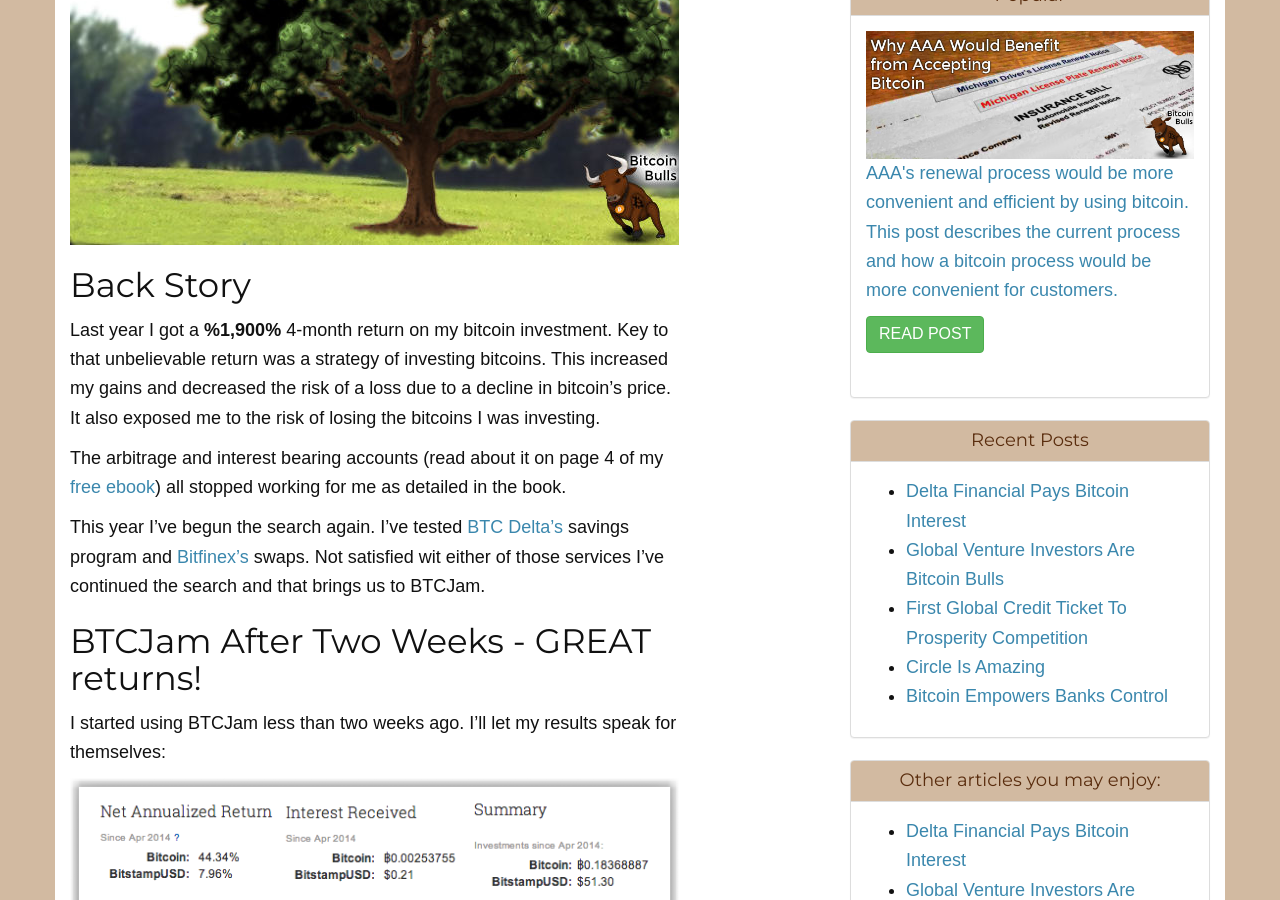
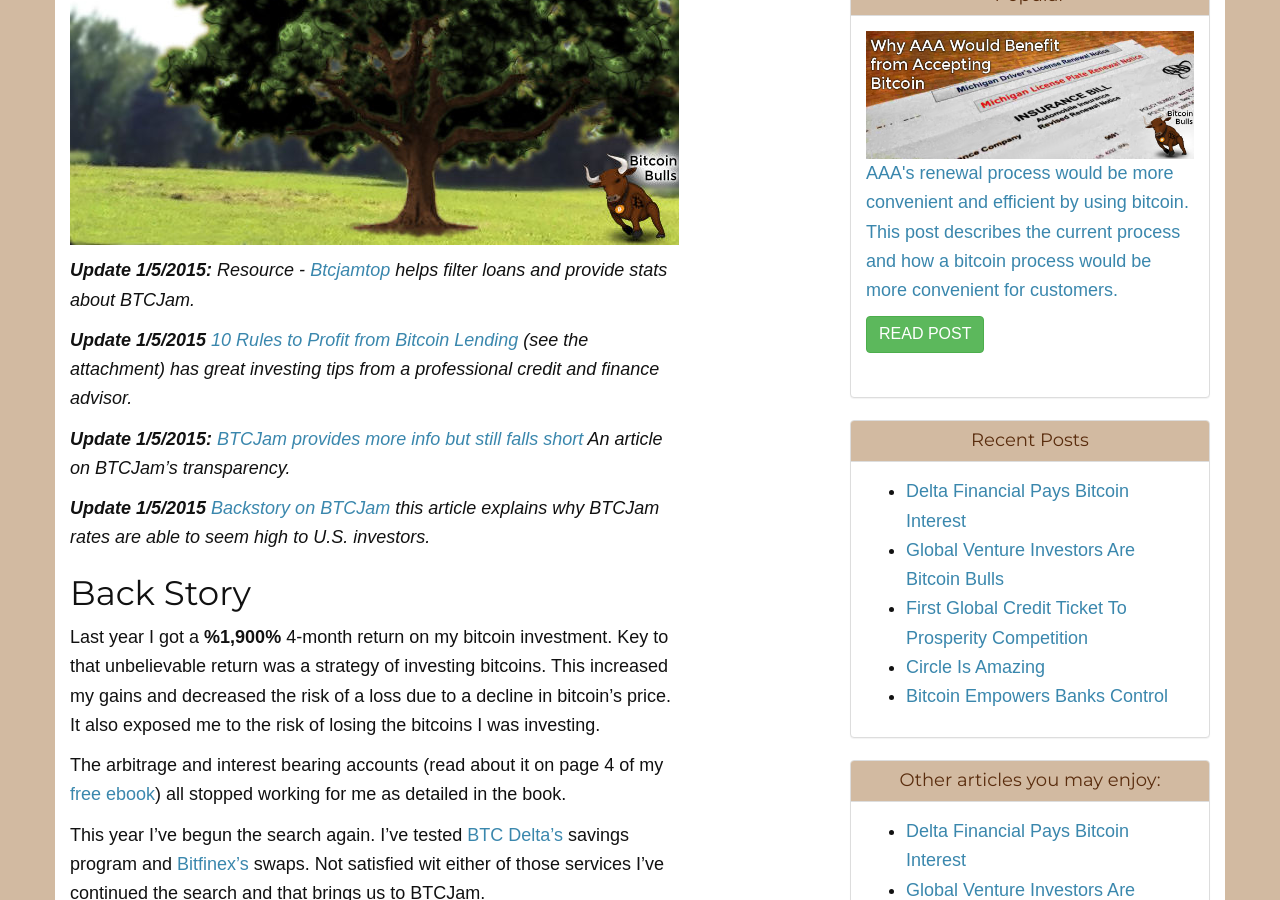
Before and after one commit to davidsilvasmith/bitcoinbulls.net, a Jekyll site: the page built from _posts/2014-08-27-can-btc-jam-grow-your-bitcoins.md, in a window 1280 px wide and 900 px high, scrolled down 465 px. Built offline with Jekyll 4.4.1, drawn with Linux system fonts in a browser that asks for light colours; nearby versions of some CDN libraries; some web fonts are replaced; comment, search, counter and statistics services are not loaded.

Commit message:
added additional resources

```diff
--- a/_posts/2014-08-27-can-btc-jam-grow-your-bitcoins.md
+++ b/_posts/2014-08-27-can-btc-jam-grow-your-bitcoins.md
@@ -6,6 +6,15 @@ excerpt: BTCJam is a peer-to-peer lending service similar to Prosper and Lending
 ---
 
 ![Growing Bitcoins](/images/can-btcjam-grow-your-bitcoins.jpg)
+
+***Update 1/5/2015:** Resource - [Btcjamtop](http://btcjamtop.com/) helps filter loans and provide stats about BTCJam.*
+
+***Update 1/5/2015** [10 Rules to Profit from Bitcoin Lending](http://btctoast.com/article/how-profit-bitcoin-p2p-lending) (see the attachment) has great investing tips from a professional credit and finance advisor.*
+
+***Update 1/5/2015:** [BTCJam provides more info but still falls short](http://p2plendingexpert.com/btcjam-providing-more-info-but-still-falling-short/) An article on BTCJam's transparency.*
+
+***Update 1/5/2015** [Backstory on BTCJam](http://peersociallending.com/investing/btcjam-review-worlds-first-largest-bitcoin-lending-network/) this article explains why BTCJam rates are able to seem high to U.S. investors.*
+
 
 ## Back Story
 Last year I got a **%1,900%** 4-month return on my bitcoin investment. Key to that unbelievable return was a strategy of investing bitcoins. This increased my gains and decreased the risk of a loss due to a decline in bitcoin's price. It also exposed me to the risk of losing the bitcoins I was investing.
```
Also changed, not shown: _posts/2014-03-27-2014-irs-bitcoin-guidance.md (+2 -0 lines), _posts/2014-07-10-bitfinex-pays-bitcoin-interest.md (+2 -0 lines).
